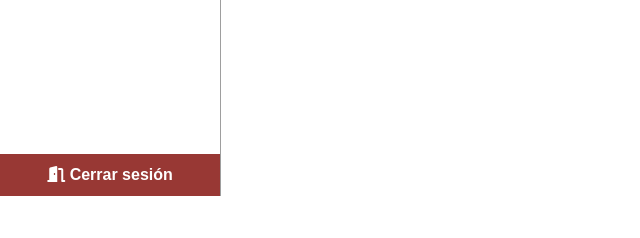
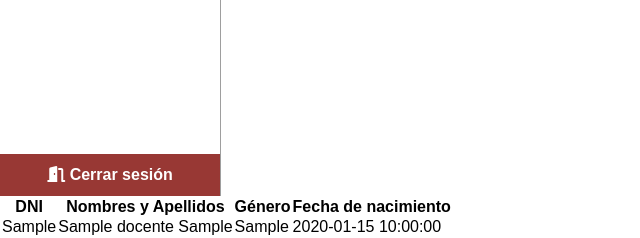
Before and after one commit to Letalandroid/web_direccion, a PHP site: page /director/docentes in a window 1280 px wide. Shown: the part 604-842 px from the top of the page, without its empty margins (0-640 px from the left). Before the commit the page ends 800 px from the top, so only its background shows below. Run offline with PHP 8.4, Linux system fonts and the light colour scheme; the visitor is signed in with stand-in values (Sample User, id 1); tables that the repository leaves empty or names only in its code hold one stand-in row (values such as "Sample post"); some libraries are stand-ins or nearby versions.

Commit message:
🥸 Read data on table docente

```diff
--- a/controllers/Docente.php
+++ b/controllers/Docente.php
@@ -17,6 +17,24 @@ class Docente
             $db = new Database();
 
             $query = $db->connect()->prepare('select * from docentes;');
+            $query->execute();
+
+            $results = $query->fetchAll(PDO::FETCH_ASSOC);
+            return $results;
+        } catch (Exception $e) {
+            http_response_code(500);
+            return array('error' => true, 'message' => 'Error en el servidor: ' . $e);
+        }
+    }
+
+    static function getAllMin()
+    {
+        try {
+            $db = new Database();
+
+            $query = $db->connect()->prepare("select d.dni, concat(d.nombres,' ',d.apellidos) as nombres_apellidos,
+                                                d.genero, d.fecha_nacimiento
+                                                from docentes d group by dni;");
             $query->execute();
 
             $results = $query->fetchAll(PDO::FETCH_ASSOC);
--- a/views/director/pages/docentes.php
+++ b/views/director/pages/docentes.php
@@ -1,10 +1,16 @@
 <?php
+
+use Letalandroid\controllers\Docente;
+
+require_once __DIR__ . '/../../../controllers/Docente.php';
 
 session_start();
 if (!isset($_SESSION['user_id']) && $_SESSION['type'] != 'Director') {
     header('Location: /');
     exit();
 }
+
+$docentes = Docente::getAllMin();
 
 ?>
 
@@ -31,6 +37,22 @@ if (!isset($_SESSION['user_id']) && $_SESSION['type'] != 'Director') {
     <main>
         <?php show_nav('Docentes'); ?>
         <div class="container__section">
+            <table border="1">
+                <tr>
+                    <th>DNI</th>
+                    <th>Nombres y Apellidos</th>
+                    <th>Género</th>
+                    <th>Fecha de nacimiento</th>
+                </tr>
+                <?php foreach ($docentes as $docente) { ?>
+                    <tr>
+                        <td><?= $docente['dni'] ?></td>
+                        <td><?= $docente['nombres_apellidos'] ?></td>
+                        <td><?= $docente['genero'] ?></td>
+                        <td><?= $docente['fecha_nacimiento'] ?></td>
+                    </tr>
+                <?php } ?>
+            </table>
         </div>
     </main>
 </body>
```
